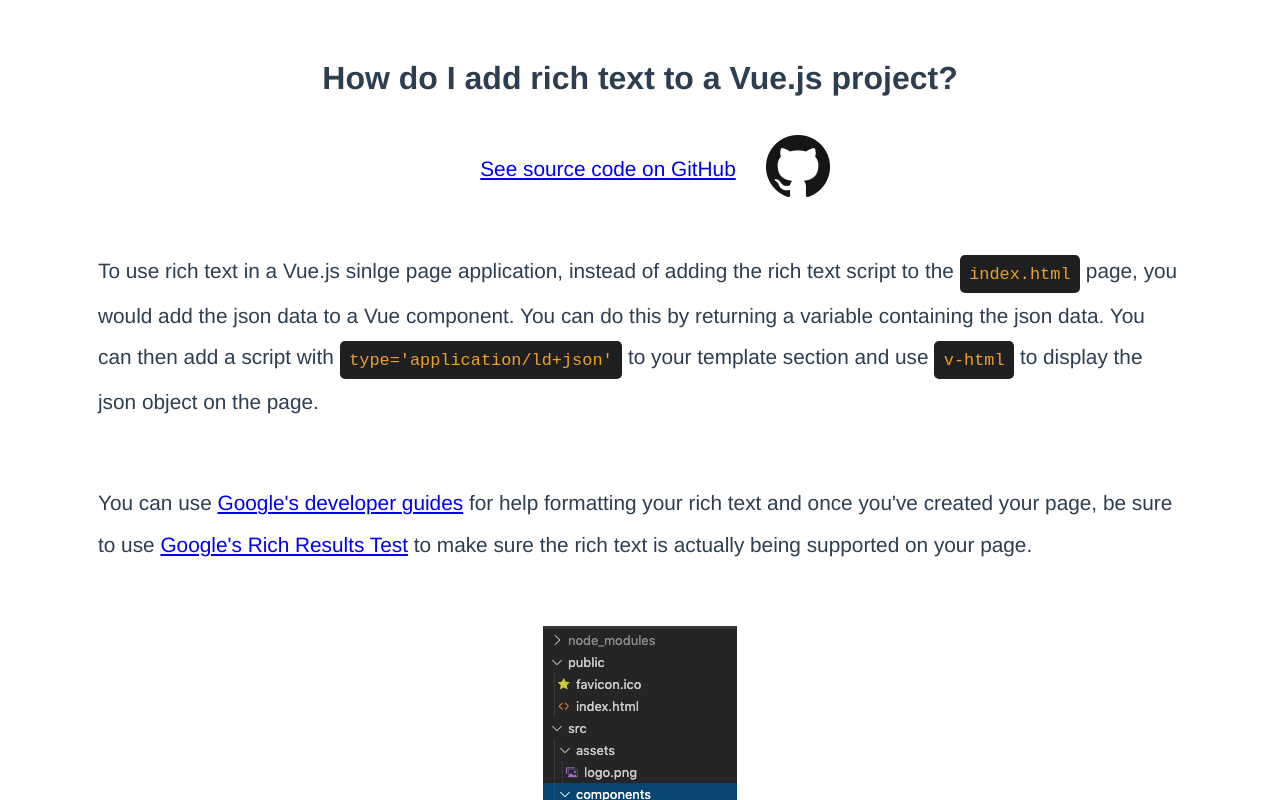
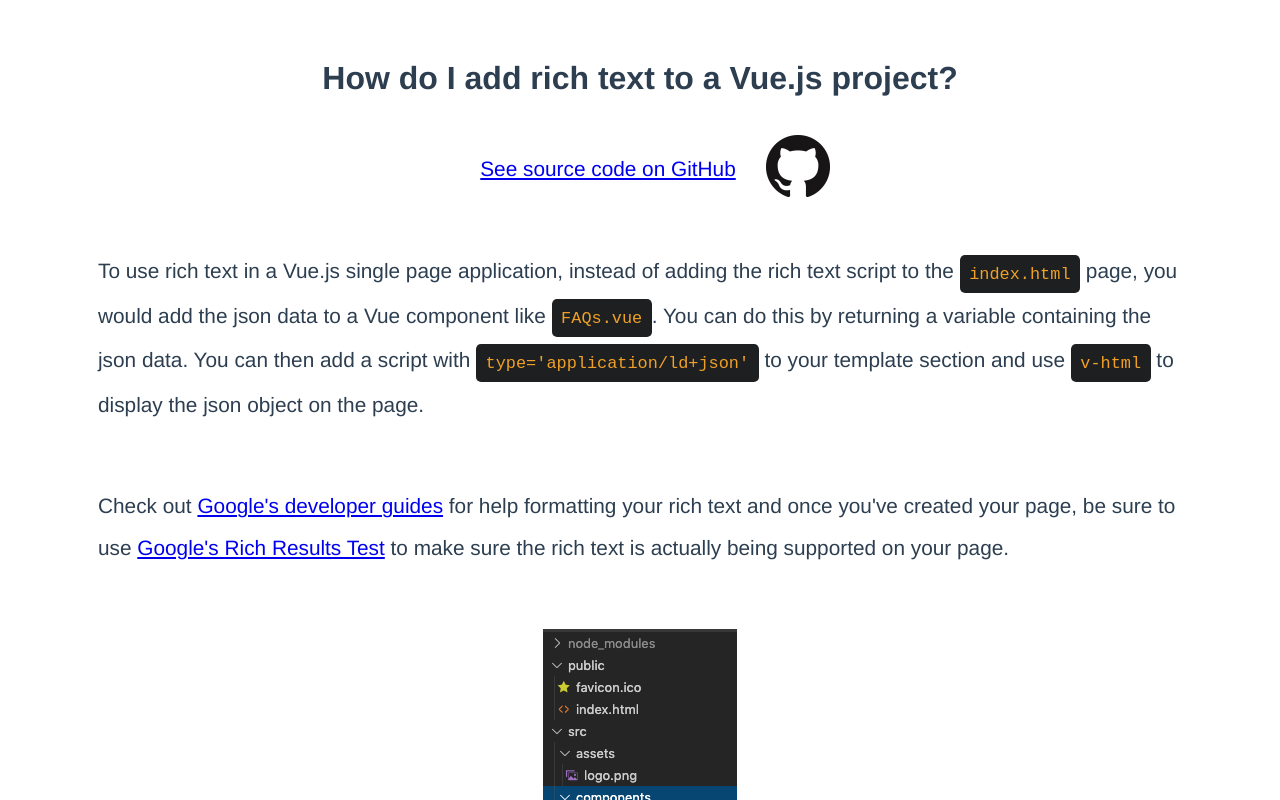
Before and after one commit to dwalraven21/rich-text-vue, a Vue app: page / in a window 1280 px wide. Shown: the top 800 px of the page. Built offline with nearby package versions, Linux system fonts and the light colour scheme.

Commit message:
WORD SMITH

```diff
--- a/src/components/FAQs.vue
+++ b/src/components/FAQs.vue
@@ -1,4 +1,5 @@
 <template>
+<!-- I use <main> tags to contain all my page content within the template, but you can use <div> tags or anything else. -->
     <main>
         <!-- This is where you add your script with your json-ld -->
         <script v-html="jsonld" type="application/ld+json" />
@@ -15,8 +16,8 @@
                 </div>
             </div>
         </a>
-        <p>To use rich text in a Vue.js sinlge page application, instead of adding the rich text script to the <code>index.html</code> page, you would add the json data to a Vue component. You can do this by returning a variable containing the json data. You can then add a script with <code>type='application/ld+json'</code> to your template section and use <code>v-html</code> to display the json object on the page.</p>
-        <p>You can use <a href="https://developers.google.com/search/docs/data-types/faqpage">Google's developer guides</a> for help formatting your rich text and once you've created your page, be sure to use <a href="https://search.google.com/test/rich-results">Google's Rich Results Test</a> to make sure the rich text is actually being supported on your page.</p>
+        <p>To use rich text in a Vue.js single page application, instead of adding the rich text script to the <code>index.html</code> page, you would add the json data to a Vue component like <code>FAQs.vue</code>. You can do this by returning a variable containing the json data. You can then add a script with <code>type='application/ld+json'</code> to your template section and use <code>v-html</code> to display the json object on the page.</p>
+        <p>Check out <a href="https://developers.google.com/search/docs/data-types/faqpage">Google's developer guides</a> for help formatting your rich text and once you've created your page, be sure to use <a href="https://search.google.com/test/rich-results">Google's Rich Results Test</a> to make sure the rich text is actually being supported on your page.</p>
         <div class="image-box">
             <img src="@/assets/file-struct.png" alt="The file sctructure I used for my Vue App"/>
             <img src="@/assets/script.png" alt="The script section of my component"/>
```
